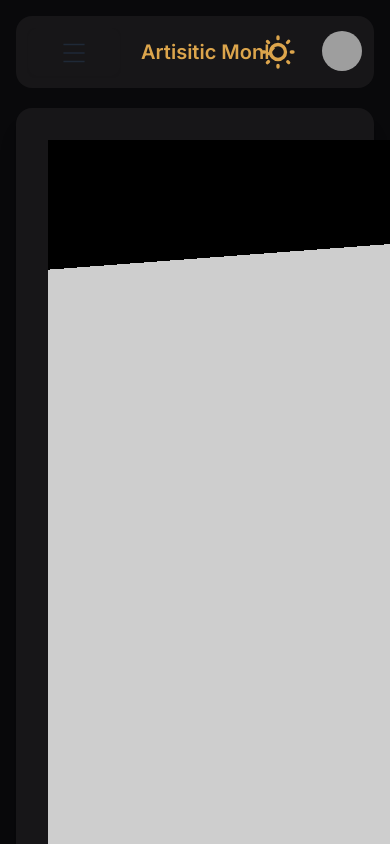
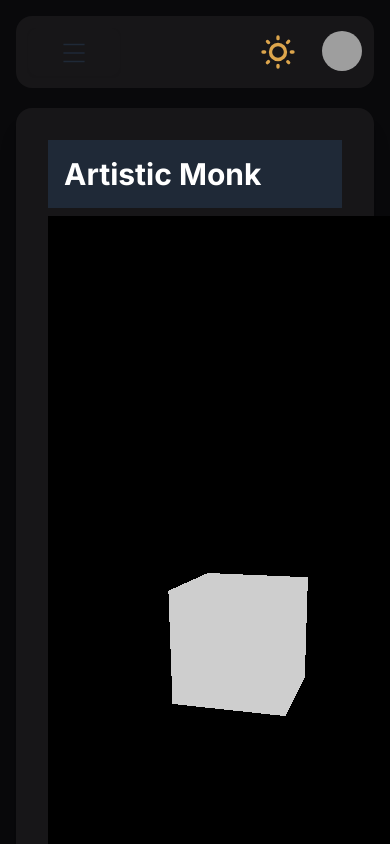
Before and after one commit to rajanbajaj/artisticmonk, a Next.js app: page / in a window 390 px wide. Shown: the top 844 px of the page. Built offline with nearby package versions, Linux system fonts and the light colour scheme; grey boxes are pictures that could not be loaded.

Commit message:
Fix Navigation bar responsiveness

```diff
--- a/app/components/NavBar/NavBar.tsx
+++ b/app/components/NavBar/NavBar.tsx
@@ -5,7 +5,6 @@ import ThemeButton from "./ThemeButton"
 import Image from "next/image"
 import Dropdown from "./Dropdown"
 import Menu from "../Menu/Menu"
-import Link from "next/link"
 
 const NavBar = () => {
   const button = <div className="btn btn-ghost text-xl"><svg className="w-6 h-6 text-gray-800 dark:text-white" aria-hidden="true" xmlns="http://www.w3.org/2000/svg" fill="none" viewBox="0 0 17 14"><path stroke="currentColor" d="M1 1h15M1 7h15M1 13h15"></path></svg></div>;
@@ -15,7 +14,6 @@ const NavBar = () => {
             <Dropdown button={button}>
                 <Menu></Menu>
             </Dropdown>
-            <Link className="btn btn-ghost text-xl" href="/">Artisitic Monk</Link>
         </div>
         <div>
             <ThemeButton />
--- a/app/page.tsx
+++ b/app/page.tsx
@@ -2,6 +2,7 @@
 import { NextPage } from "next";
 import React from "react";
 import * as THREE from "three";
+import PageLayout from "./layouts/PageLayout";
 
 const Home: NextPage = () => {
   React.useEffect(() => {
@@ -15,10 +16,10 @@ const Home: NextPage = () => {
     const renderer = new THREE.WebGLRenderer();
 
     renderer.setSize(window.innerWidth, window.innerHeight);
-    document.body.getElementsByClassName("image")[0].appendChild(renderer.domElement);
+    document.body.getElementsByClassName("3d-image")[0].appendChild(renderer.domElement);
 
     const texture = new THREE.TextureLoader().load("/assets/lighthouse.jpg");
-    const geometry = new THREE.BoxGeometry(4, 4, 4);
+    const geometry = new THREE.BoxGeometry(1, 1, 1);
     const material = new THREE.MeshBasicMaterial({ map: texture });
     const plane = new THREE.Mesh(geometry, material);
     scene.add(plane);
@@ -38,9 +39,9 @@ const Home: NextPage = () => {
   }, []);
 
   return (
-    <>
-      <div className="image"></div>
-    </>
+    <PageLayout title="Artistic Monk">
+      <div className="3d-image w-70"></div>
+    </PageLayout>
   );
 };
 
```
